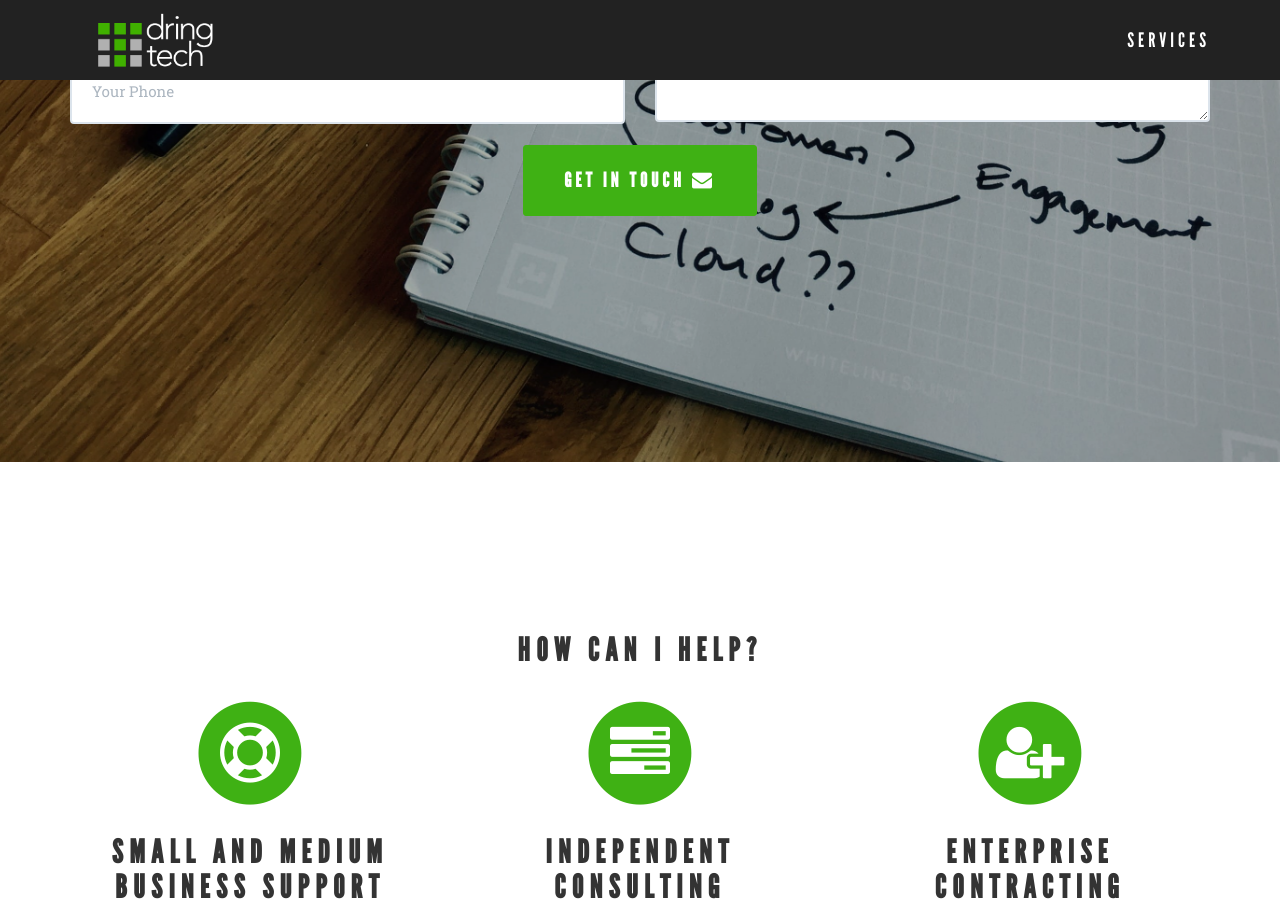
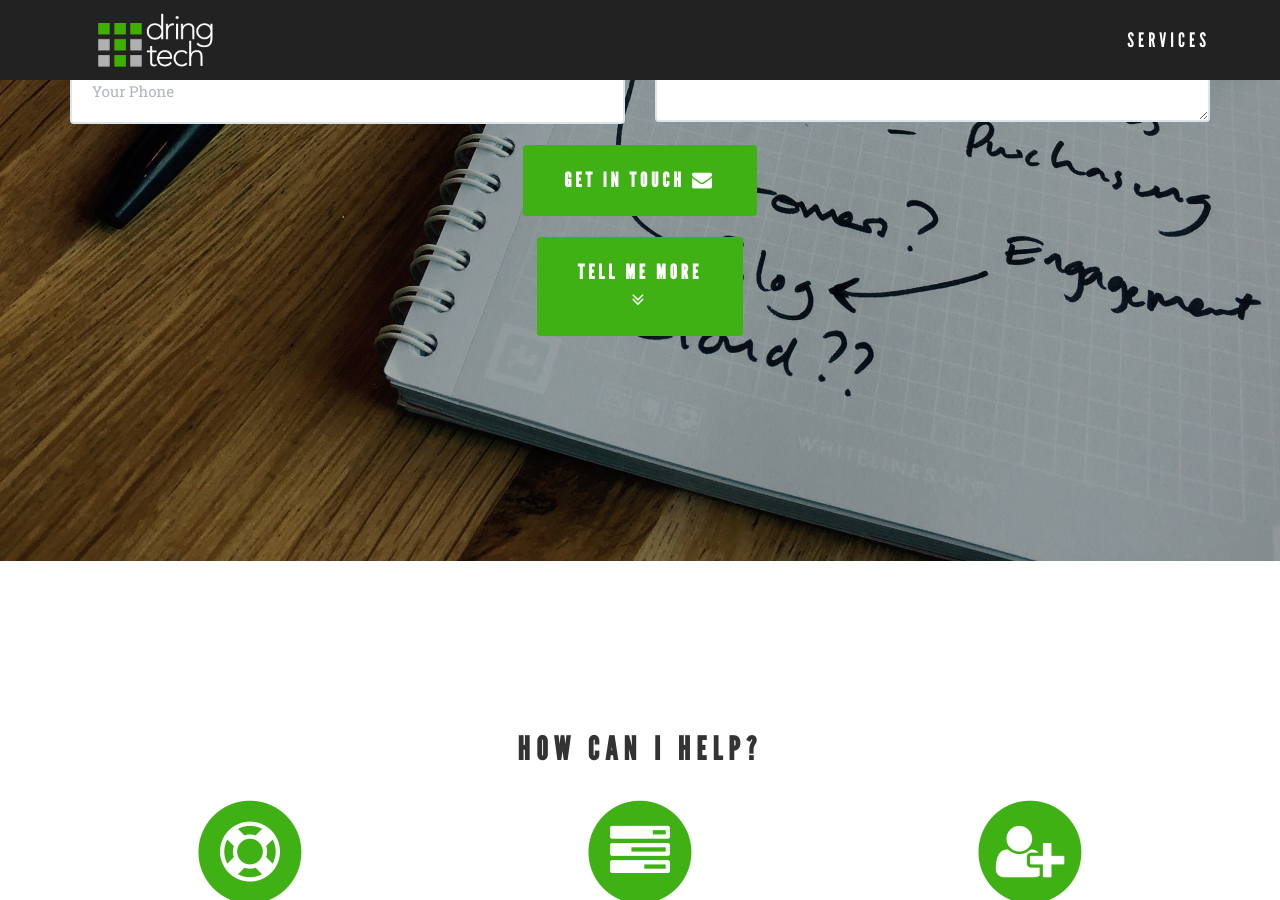
Before and after one commit to dringtech/dringtech.github.io, a Jekyll site: the page built from index.html, in a window 1280 px wide and 900 px high, scrolled down 679 px. Built offline with Jekyll 4.4.1, drawn with Linux system fonts in a browser that asks for light colours.

Commit message:
re-adding 'read more' button

```diff
--- a/_includes/header.html
+++ b/_includes/header.html
@@ -5,6 +5,9 @@
                 <div class="intro-lead-in">Dring Technology Solutions</div>
                 <div class="intro-heading">{{ page.header.title }}</div>
                 {% include contact.html %}
+                {% if page.header.button %}
+                  <a href="#{{ page.header.button.ref }}" class="page-scroll btn btn-xl">{{ page.header.button.text }}<br><i class="fa fa-angle-double-down" aria-hidden="true"></i></a>
+                {% endif %}
             </div>
         </div>
     </header>
```
